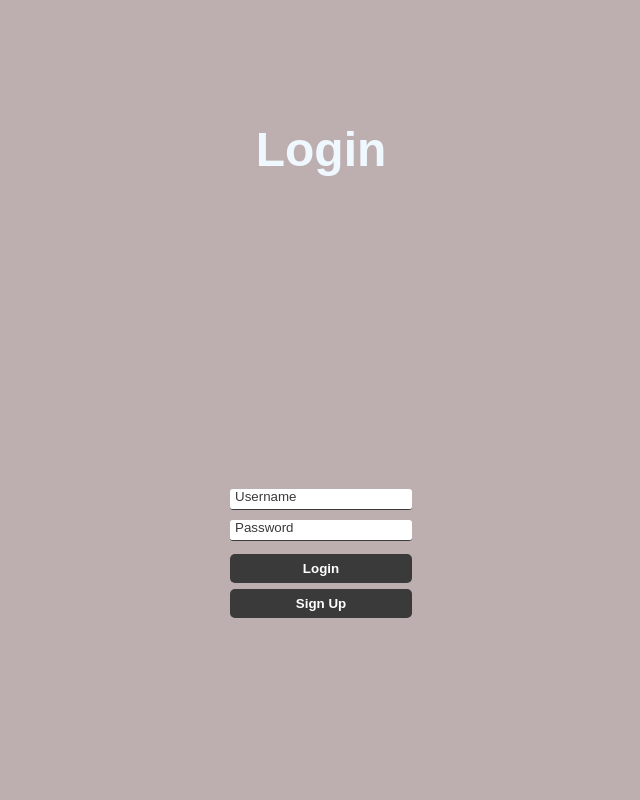
After one commit to software-students-fall2022/web-app-exercise-team-9-1, a Flask app: template templates/opening.html in a window 1280 px wide. The commit adds this page. Shown: the whole page, without its empty margins (319-959 px from the left). Run offline with Flask 2, Linux system fonts and the light colour scheme; the template is opened without the code that fills it: most values are stand-ins (such as "Sample title", 1, 10 or a date in 2020).

Commit message:
login/sign-up backend+frontend; logout

```diff
--- a/app.py
+++ b/app.py
@@ -18,11 +18,25 @@ app.secret_key = "secret key"
 login_manager = LoginManager()
 login_manager.init_app(app)
 
+@staticmethod
+def get_current_user():
+    if current_user.is_authenticated:
+        return User(id = current_user.id, username = current_user.username)
+    return None
+
+
+
+import profile
+import opening
+
+
+
 @app.route('/')
 def home():
     if current_user.is_authenticated:
         return redirect(url_for('profile'))
-    return render_template('index.html') # render the hone template
+    return render_template('opening.html',opec=0, msg="")
+
 
 
 @app.route('/test', methods = ['POST'])
@@ -31,46 +45,24 @@ def show_home():
 
 @login_manager.user_loader
 def load_user(id):
-    user = db.Users.find_one({"_id": id})
+    user = db.Users.find_one({"_id": id })
     if not user:
         return None
     return User(id = user['_id'], username = user['Username'])
 
 
-@app.route('/login', methods = ['GET', 'POST'])
-def login():
-
-    if current_user.is_authenticated:
-        return redirect(url_for('profile'))
-
-    name = request.form.get('username')
-    password = request.form.get('password')
+def check_authentification_in_app():
+    if not current_user.is_authenticated:
+        return redirect(url_for('home'))
 
 
-    user = db.Users.find_one({"Username": name})
-    #print("Password: ", password, "Correct Password: ", user['Password'])
-    if user and user['Password'] == password:
-        print("user found")
-        user_obj = User(id = user['_id'], username = user['Username'])
-        login_user(user_obj)
-        flash("Success")
-        next_page = request.args.get('next')
-        if next_page:
-            return redirect(next_page)
-        return redirect(url_for('profile'))
-    else:
-        flash("Invalid username or password")
-
-    return render_template('test.html', title = 'Sign In', form = request.form)
 
 
-@app.route('/profile')
-def profile():
-    return render_template('profile.html')
 
-@app.route('/logout')
+
+@app.route('/logout', methods = ['GET', 'POST'])
 def logout():
     logout_user()
-    return redirect(url_for('/'))
+    return redirect(url_for('home'))
 
 app.run(debug = True)
--- /dev/null
+++ b/static/css/login.css
@@ -0,0 +1,88 @@
+html {
+    height: 100%;
+  }
+
+  body {
+    height: 100%;
+    margin: 0;
+    font-family: Arial, Helvetica, sans-serif;
+    display: grid;
+    justify-items: center;
+    align-items: center;
+    background-color: #bdafaf;
+
+  }
+
+h1#login-header {
+    color: aliceblue;
+    font-size: -webkit-xxx-large;
+}
+
+  #main-holder {
+    width: 50%;
+    height: 70%;
+    display: grid;
+    justify-items: center;
+    align-items: center;
+    background-color: white;
+    border-radius: 7px;
+    box-shadow: 0px 0px 5px 2px black;
+  }
+
+  #login-error-msg-holder {
+    width: 100%;
+    height: 100%;
+    display: grid;
+    justify-items: center;
+    align-items: center;
+  }
+
+  #login-error-msg {
+    width: 23%;
+    text-align: center;
+    margin: 0;
+    padding: 5px;
+    font-size: 12px;
+    font-weight: bold;
+    color: #8a0000;
+    border: 1px solid #8a0000;
+    background-color: #e58f8f;
+    opacity: 0;
+  }
+
+  #error-msg-second-line {
+    display: block;
+  }
+
+  #login-form {
+    align-self: flex-start;
+    display: grid;
+    justify-items: center;
+    align-items: center;
+  }
+
+  .login-form-field::placeholder {
+    color: #3a3a3a;
+  }
+
+  .login-form-field {
+    border: none;
+    border-bottom: 1px solid #3a3a3a;
+    margin-bottom: 10px;
+    border-radius: 3px;
+    outline: none;
+    padding: 0px 0px 5px 5px;
+  }
+
+  #login-form-submit {
+    width: 100%;
+    padding: 7px;
+    border: none;
+    border-radius: 5px;
+    color: white;
+    font-weight: bold;
+    background-color: #3a3a3a;
+    cursor: pointer;
+    outline: none;
+    margin: 3px;
+  }
--- /dev/null
+++ b/templates/opening.html
@@ -0,0 +1,32 @@
+<!DOCTYPE html>
+<!--[if lt IE 7]>      <html class="no-js lt-ie9 lt-ie8 lt-ie7"> <![endif]-->
+<!--[if IE 7]>         <html class="no-js lt-ie9 lt-ie8"> <![endif]-->
+<!--[if IE 8]>         <html class="no-js lt-ie9"> <![endif]-->
+<!--[if gt IE 8]>      <html class="no-js"> <!--<![endif]-->
+<html>
+    <head>
+        <meta charset="utf-8">
+        <meta http-equiv="X-UA-Compatible" content="IE=edge">
+        <title>Opening</title>
+        <meta name="description" content="">
+        <meta name="viewport" content="width=device-width, initial-scale=1">
+        <link rel="stylesheet" href="../static/css/login.css">
+        <meta name="viewport" content="width=device-width, initial-scale=1">
+    </head>
+    <body>
+        <h1 id="login-header">Login</h1>
+
+    <div id="login-error-msg-holder">
+      <p id="login-error-msg" style="opacity:{{opac}};">{{msg}}</p>
+    </div>
+
+    <form id="login-form" action="/sign_in" method="POST">
+      <input type="text" name="username" id="username-field" class="login-form-field" placeholder="Username">
+      <input type="password" name="password" id="password-field" class="login-form-field" placeholder="Password">
+      <input type="submit" value="Login" id="login-form-submit" name="action">
+      <input type="submit" value="Sign Up" id="login-form-submit" name="action">
+
+    </form>
+    </body>
+
+</html>
--- a/user.py
+++ b/user.py
@@ -10,7 +10,7 @@ from flask import Flask
 class User(UserMixin):
     def __init__(self, id, username):
         self.username = username
-        self.id = id
+        self.id = id.__str__()
 
     @staticmethod
     def is_authenticated():
```
Also changed, not shown: opening.py (added, +47 -0 lines), profile.py (added, +14 -0 lines), templates/profile.html (+6 -1 lines), credits.txt (added).
